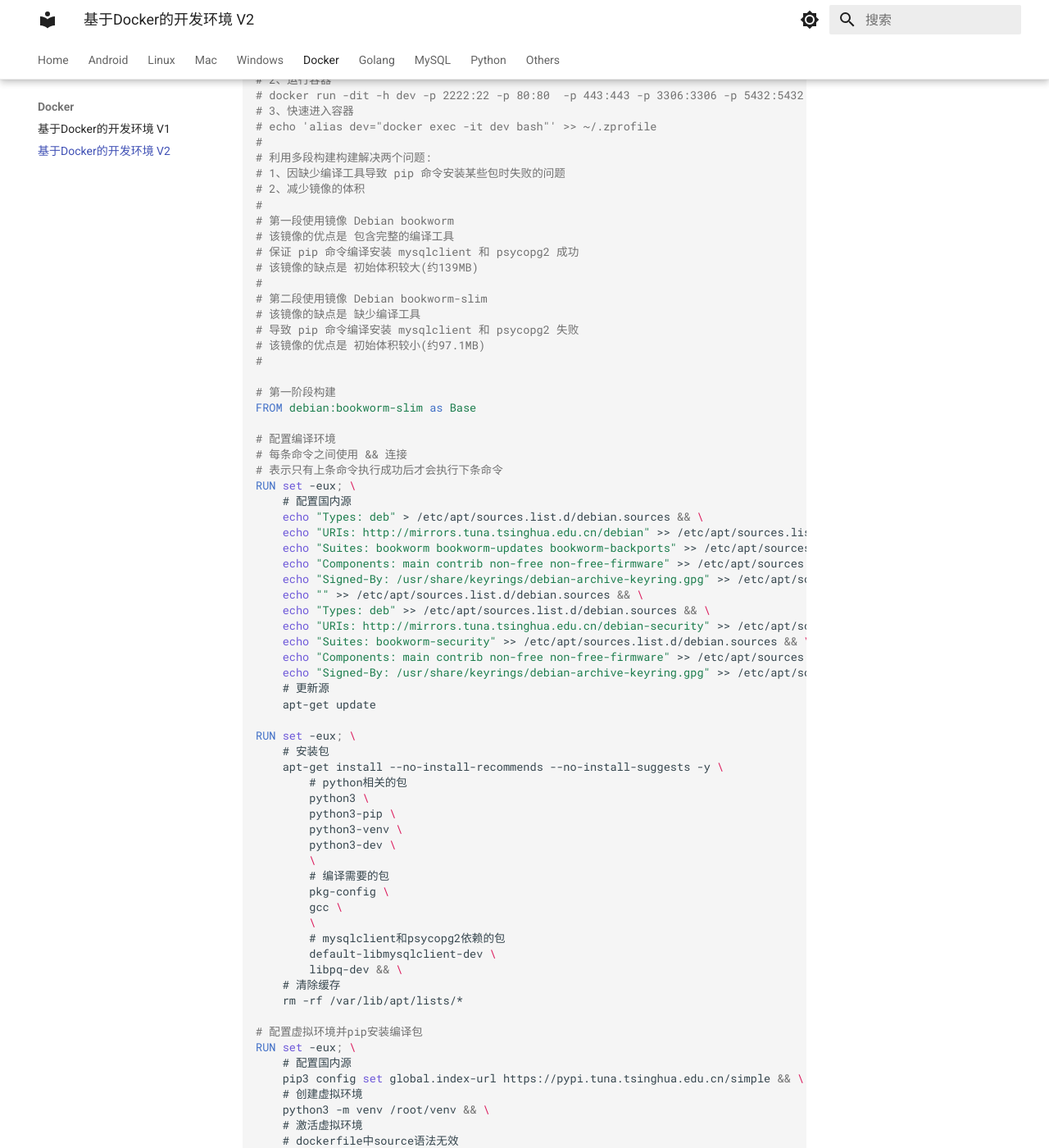
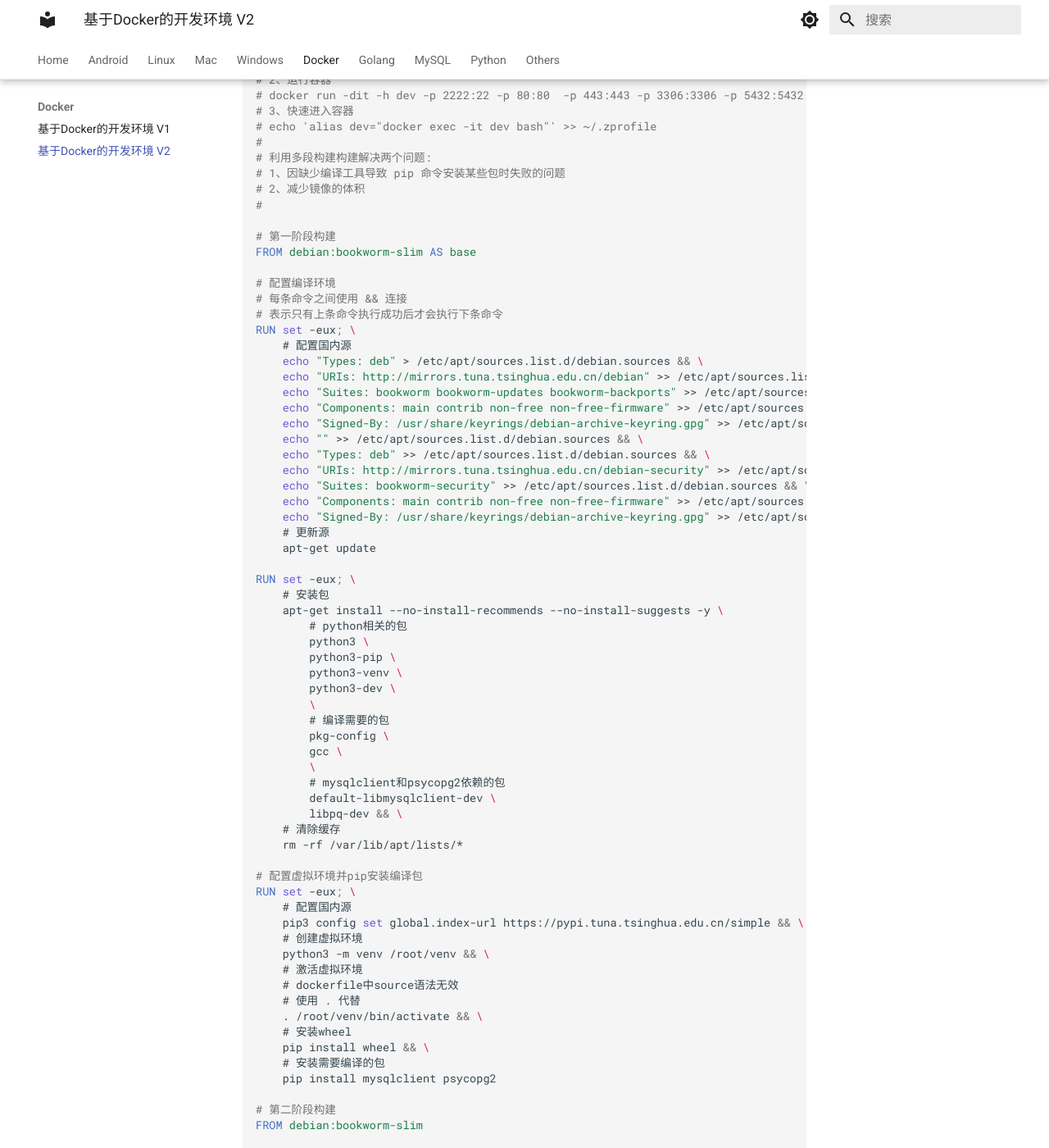
Before and after one commit to gfourdx/mydocs, an MkDocs documentation site: the page built from docs/docker/vscode-docker-dev_v2.md, in a window 1280 px wide and 1400 px high, scrolled down 272 px. Shown: the whole window at 82% size. Built offline with MkDocs 1.6.1 and Material for MkDocs 9.7.7, drawn with Linux system fonts in a browser that asks for light colours.

Commit message:
更新文档

```diff
--- a/docs/docker/vscode-docker-dev_v2.md
+++ b/docs/docker/vscode-docker-dev_v2.md
@@ -17,19 +17,9 @@
 # 1、因缺少编译工具导致 pip 命令安装某些包时失败的问题
 # 2、减少镜像的体积
 #
-# 第一段使用镜像 Debian bookworm
-# 该镜像的优点是 包含完整的编译工具
-# 保证 pip 命令编译安装 mysqlclient 和 psycopg2 成功
-# 该镜像的缺点是 初始体积较大(约139MB)
-#
-# 第二段使用镜像 Debian bookworm-slim
-# 该镜像的缺点是 缺少编译工具
-# 导致 pip 命令编译安装 mysqlclient 和 psycopg2 失败
-# 该镜像的优点是 初始体积较小(约97.1MB)
-#
 
 # 第一阶段构建
-FROM debian:bookworm-slim as Base
+FROM debian:bookworm-slim AS base
 
 # 配置编译环境
 # 每条命令之间使用 && 连接
@@ -88,7 +78,7 @@
 FROM debian:bookworm-slim
 
 # 配置环境变量
-ENV LANG C.UTF-8
+ENV LANG=C.UTF-8
 
 # 配置工作目录
 WORKDIR /root/
@@ -169,7 +159,7 @@
     passwd -d root
 
 # 从第一阶段拷贝虚拟环境中的包
-COPY --from=Base /root/venv/lib/python3.11/site-packages/ venvs/venv/lib/python3.11/site-packages/
+COPY --from=base /root/venv/lib/python3.11/site-packages/ venvs/venv/lib/python3.11/site-packages/
 
 # 22 ssh
 # 80 443 nginx
--- a/mkdocs.yml
+++ b/mkdocs.yml
@@ -78,10 +78,11 @@
     - linux/Linux下自动挂载U盘.md
   - Mac:
     - mac/MacOS软件.md
-    - mac/UTM安装Windows.md
     - mac/设置Mac的Hostname.md
+    - mac/使用lima实现docker.md
     - mac/Mac安装Office并激活.md
     - mac/命令行配置Mac代理.md
+    - mac/UTM安装Windows.md
     - mac/分析brew无用的包.md
   - Windows:
     - windows/KMS激活.md
```
Also changed, not shown: docs/mac/使用lima实现docker.md (added, +82 -0 lines).
